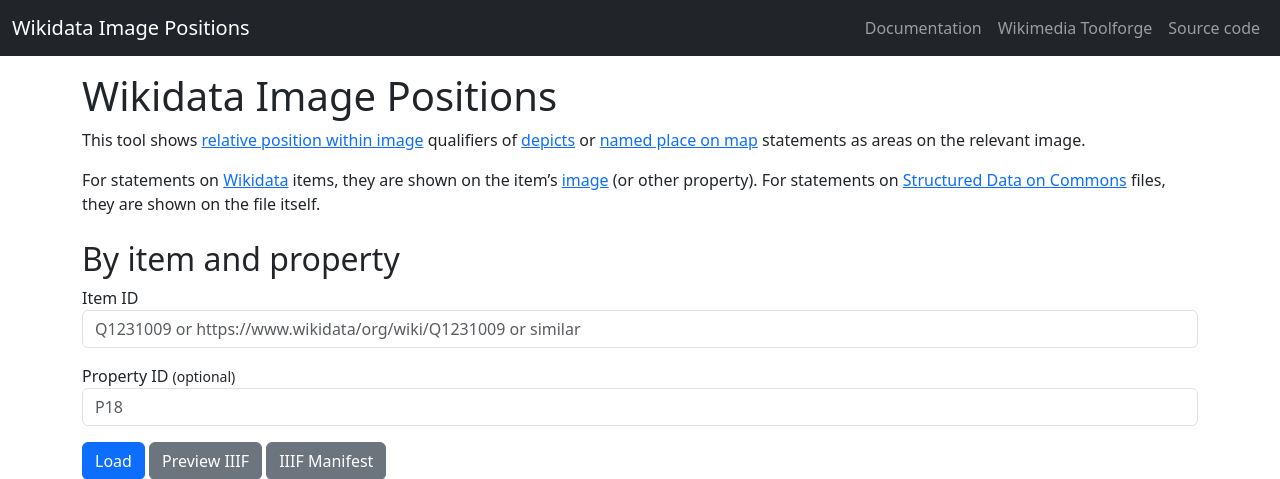
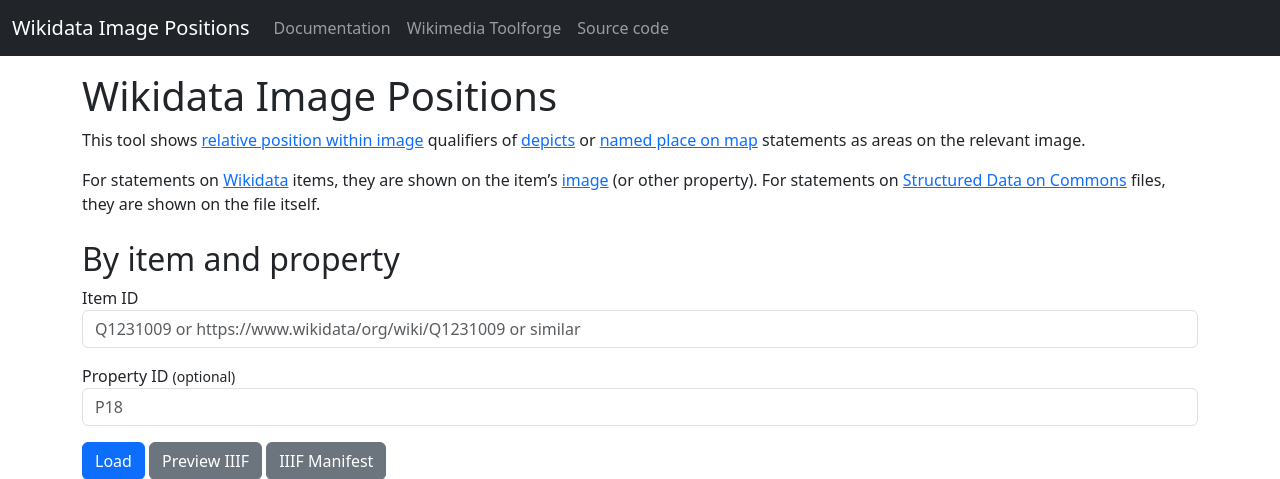
Before and after one commit to lucaswerkmeister/tool-wd-image-positions, a Flask app: page / in a window 1280 px wide. Shown: the top 479 px of the page. Run offline with Flask 2, Linux system fonts and the light colour scheme; some libraries are stand-ins or nearby versions.

Commit message:
me-auto me-1

```diff
--- a/templates/base.html
+++ b/templates/base.html
@@ -14,7 +14,7 @@
     <nav class="navbar navbar-expand-sm navbar-dark bg-dark">
       <div class="container-fluid">
         <a href="{{ url_for('index') }}" class="navbar-brand">Wikidata Image Positions</a>
-        <ul class="navbar-nav mr-auto">
+        <ul class="navbar-nav me-auto">
           <li class="nav-item"><a href="https://www.wikidata.org/wiki/User:Lucas_Werkmeister/Wikidata_Image_Positions" class="nav-link">Documentation</a></li>
           <li class="nav-item"><a href="//tools.wmflabs.org/" class="nav-link">Wikimedia Toolforge</a></li>
           <li class="nav-item"><a href="https://gitlab.wikimedia.org/lucaswerkmeister/tool-wd-image-positions" class="nav-link">Source code</a></li>
--- a/templates/image.html
+++ b/templates/image.html
@@ -8,7 +8,7 @@
   value="{{ scale }}"
   {% if scale == 1 %}checked{% endif %}
   >
-<label for="scale-{{ scale }}-{{ image_title }}" class="mr-1">{{ scale }}×</label>
+<label for="scale-{{ scale }}-{{ image_title }}" class="me-1">{{ scale }}×</label>
 {% endmacro %}
 {% macro _depicteds_without_region(depicteds_without_region, property_id, property_label) %}
 <!-- the following HTML (modulo whitespace) is also synthesized by static/image.js, keep in sync -->
```
